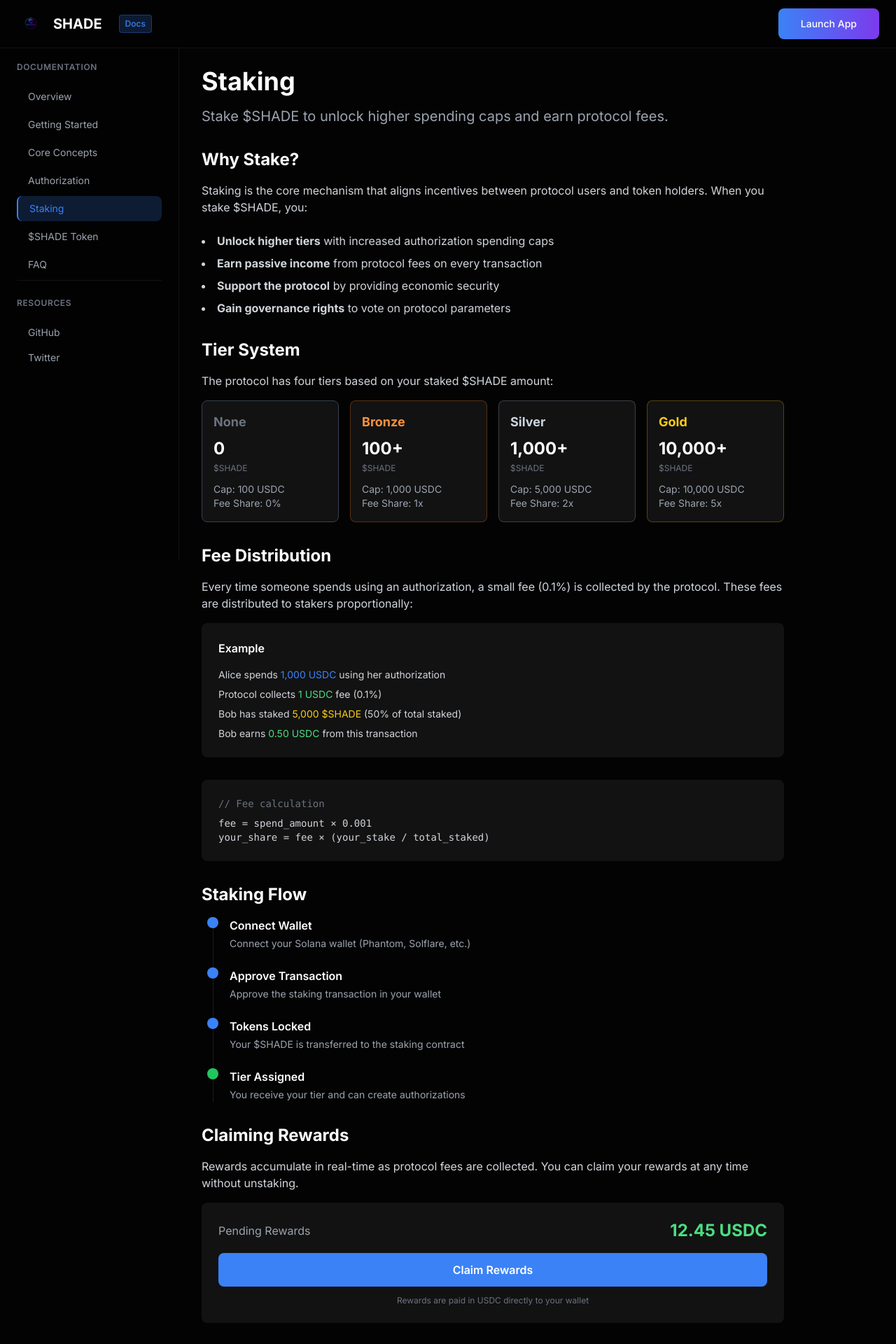
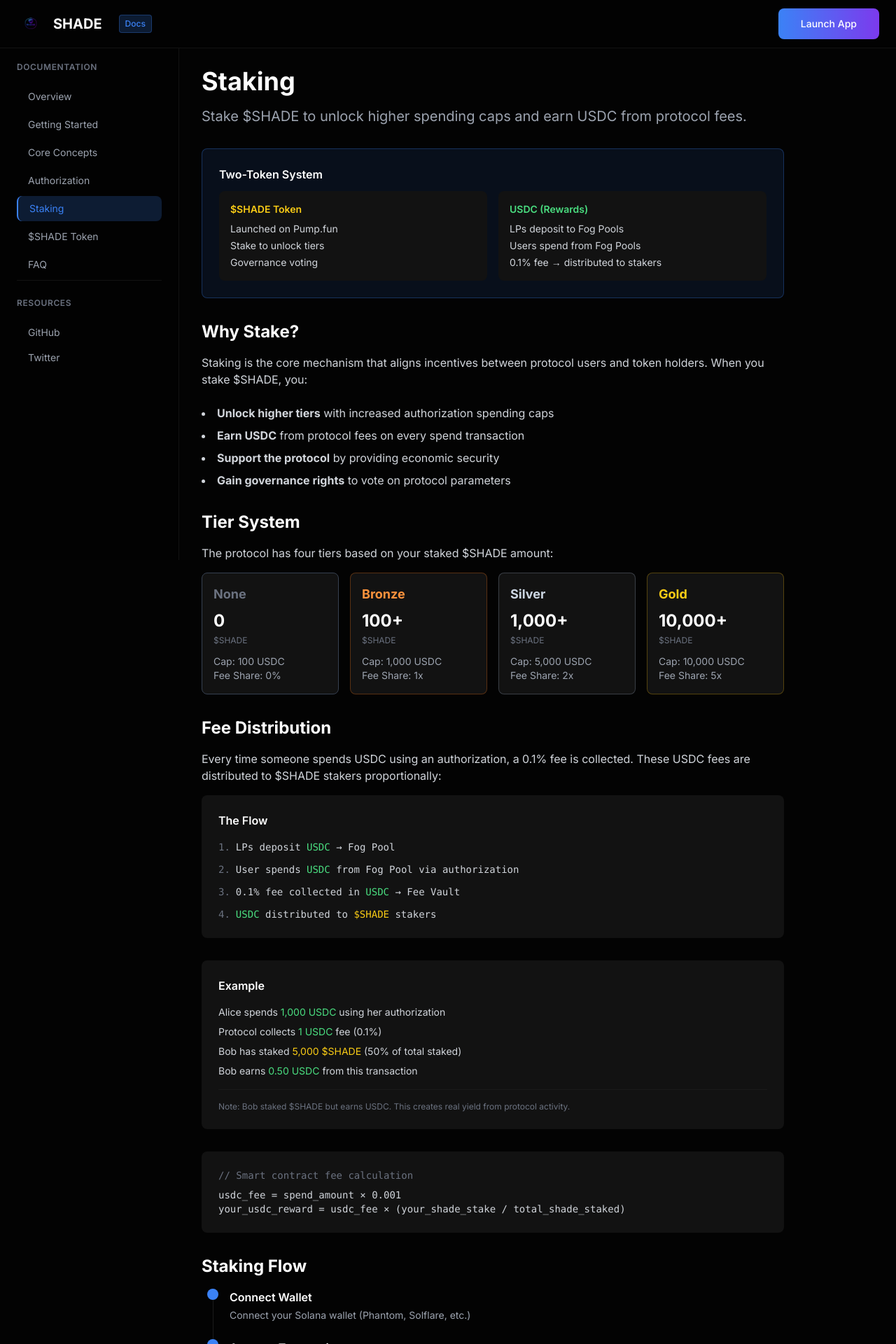
Before and after one commit to shadepay2026-arch/shade, a Next.js app: page /docs/staking in a window 1280 px wide. Shown: the top 1920 px of the page at 70% size. Built offline with nearby package versions, Linux system fonts and the light colour scheme.

Commit message:
Clarify two-token economy: stake SHADE, earn USDC - Updated staking docs with clear token flow diagram - Updated token docs with two-token economy section - Updated app UI to show USDC rewards clearly - Added explanation: LPs deposit USDC, fees collected in USDC, distributed to SHADE stakers

```diff
--- a/src/app/app/page.tsx
+++ b/src/app/app/page.tsx
@@ -265,8 +265,8 @@
             <div>
               <p className="text-sm text-gray-400 mb-1">Pending Rewards</p>
               <div className="flex items-baseline gap-2">
-                <span className="text-3xl font-bold gradient-text">{mockStakingData.pendingRewards.toFixed(2)}</span>
-                <span className="text-gray-400">USDC</span>
+                <span className="text-3xl font-bold text-green-400">{mockStakingData.pendingRewards.toFixed(2)}</span>
+                <span className="text-green-400 font-medium">USDC</span>
               </div>
             </div>
             <div className="text-right">
@@ -275,9 +275,11 @@
             </div>
           </div>
 
-          <p className="text-sm text-gray-400 mb-4">
-            Earn fees from all protocol activity. Rewards accumulate in real-time.
-          </p>
+          <div className="p-3 bg-shade-800/50 rounded-lg border border-shade-700 mb-4">
+            <p className="text-xs text-gray-400">
+              <span className="text-yellow-400">Stake $SHADE</span> → <span className="text-green-400">Earn USDC</span> from 0.1% protocol fees
+            </p>
+          </div>
 
           <button
             className="w-full btn-primary flex items-center justify-center gap-2"
@@ -286,7 +288,7 @@
             <svg className="w-5 h-5" fill="none" stroke="currentColor" viewBox="0 0 24 24">
               <path strokeLinecap="round" strokeLinejoin="round" strokeWidth={2} d="M12 8c-1.657 0-3 .895-3 2s1.343 2 3 2 3 .895 3 2-1.343 2-3 2m0-8c1.11 0 2.08.402 2.599 1M12 8V7m0 1v8m0 0v1m0-1c-1.11 0-2.08-.402-2.599-1M21 12a9 9 0 11-18 0 9 9 0 0118 0z" />
             </svg>
-            Claim Rewards
+            Claim USDC Rewards
           </button>
 
           {isDemo && (
--- a/src/app/docs/staking/page.tsx
+++ b/src/app/docs/staking/page.tsx
@@ -3,8 +3,30 @@
     <div>
       <h1 className="text-4xl font-bold mb-4">Staking</h1>
       <p className="text-xl text-gray-400 mb-8">
-        Stake $SHADE to unlock higher spending caps and earn protocol fees.
+        Stake $SHADE to unlock higher spending caps and earn USDC from protocol fees.
       </p>
+
+      <div className="bg-brand-blue/10 border border-brand-blue/30 rounded-lg p-6 mb-8">
+        <h3 className="font-semibold mb-3">Two-Token System</h3>
+        <div className="grid md:grid-cols-2 gap-4 text-sm">
+          <div className="bg-shade-800 rounded-lg p-4">
+            <p className="text-yellow-400 font-semibold mb-2">$SHADE Token</p>
+            <ul className="text-gray-300 space-y-1">
+              <li>Launched on Pump.fun</li>
+              <li>Stake to unlock tiers</li>
+              <li>Governance voting</li>
+            </ul>
+          </div>
+          <div className="bg-shade-800 rounded-lg p-4">
+            <p className="text-green-400 font-semibold mb-2">USDC (Rewards)</p>
+            <ul className="text-gray-300 space-y-1">
+              <li>LPs deposit to Fog Pools</li>
+              <li>Users spend from Fog Pools</li>
+              <li>0.1% fee → distributed to stakers</li>
+            </ul>
+          </div>
+        </div>
+      </div>
 
       <h2 className="text-2xl font-bold mb-4">Why Stake?</h2>
       <p className="text-gray-300 mb-6">
@@ -13,7 +35,7 @@
       </p>
       <ul className="list-disc list-inside text-gray-300 space-y-2 mb-8">
         <li><strong>Unlock higher tiers</strong> with increased authorization spending caps</li>
-        <li><strong>Earn passive income</strong> from protocol fees on every transaction</li>
+        <li><strong>Earn USDC</strong> from protocol fees on every spend transaction</li>
         <li><strong>Support the protocol</strong> by providing economic security</li>
         <li><strong>Gain governance rights</strong> to vote on protocol parameters</li>
       </ul>
@@ -64,24 +86,51 @@
 
       <h2 className="text-2xl font-bold mb-4">Fee Distribution</h2>
       <p className="text-gray-300 mb-4">
-        Every time someone spends using an authorization, a small fee (0.1%) is collected
-        by the protocol. These fees are distributed to stakers proportionally:
+        Every time someone spends USDC using an authorization, a 0.1% fee is collected.
+        These USDC fees are distributed to $SHADE stakers proportionally:
       </p>
+
+      <div className="bg-shade-800 rounded-lg p-6 mb-8">
+        <h4 className="font-semibold mb-4">The Flow</h4>
+        <div className="text-sm text-gray-300 space-y-3 font-mono">
+          <div className="flex items-center gap-2">
+            <span className="text-gray-500">1.</span>
+            <span>LPs deposit <span className="text-green-400">USDC</span> → Fog Pool</span>
+          </div>
+          <div className="flex items-center gap-2">
+            <span className="text-gray-500">2.</span>
+            <span>User spends <span className="text-green-400">USDC</span> from Fog Pool via authorization</span>
+          </div>
+          <div className="flex items-center gap-2">
+            <span className="text-gray-500">3.</span>
+            <span>0.1% fee collected in <span className="text-green-400">USDC</span> → Fee Vault</span>
+          </div>
+          <div className="flex items-center gap-2">
+            <span className="text-gray-500">4.</span>
+            <span><span className="text-green-400">USDC</span> distributed to <span className="text-yellow-400">$SHADE</span> stakers</span>
+          </div>
+        </div>
+      </div>
 
       <div className="bg-shade-800 rounded-lg p-6 mb-8">
         <h4 className="font-semibold mb-4">Example</h4>
         <div className="text-sm text-gray-300 space-y-2">
-          <p>Alice spends <span className="text-brand-blue">1,000 USDC</span> using her authorization</p>
+          <p>Alice spends <span className="text-green-400">1,000 USDC</span> using her authorization</p>
           <p>Protocol collects <span className="text-green-400">1 USDC</span> fee (0.1%)</p>
           <p>Bob has staked <span className="text-yellow-400">5,000 $SHADE</span> (50% of total staked)</p>
           <p>Bob earns <span className="text-green-400">0.50 USDC</span> from this transaction</p>
         </div>
+        <div className="mt-4 pt-4 border-t border-shade-700">
+          <p className="text-xs text-gray-500">
+            Note: Bob staked $SHADE but earns USDC. This creates real yield from protocol activity.
+          </p>
+        </div>
       </div>
 
       <div className="bg-shade-800 rounded-lg p-6 mb-8 font-mono text-sm">
-        <p className="text-gray-500 mb-2">// Fee calculation</p>
-        <p className="text-gray-300">fee = spend_amount × 0.001</p>
-        <p className="text-gray-300">your_share = fee × (your_stake / total_staked)</p>
+        <p className="text-gray-500 mb-2">// Smart contract fee calculation</p>
+        <p className="text-gray-300">usdc_fee = spend_amount × 0.001</p>
+        <p className="text-gray-300">your_usdc_reward = usdc_fee × (your_shade_stake / total_shade_staked)</p>
       </div>
 
       <h2 className="text-2xl font-bold mb-4">Staking Flow</h2>
@@ -113,19 +162,31 @@
 
       <h2 className="text-2xl font-bold mb-4">Claiming Rewards</h2>
       <p className="text-gray-300 mb-4">
-        Rewards accumulate in real-time as protocol fees are collected. You can claim
-        your rewards at any time without unstaking.
+        USDC rewards accumulate as protocol fees are collected. You can claim
+        your rewards at any time without unstaking your $SHADE.
       </p>
       <div className="bg-shade-800 rounded-lg p-6 mb-8">
         <div className="flex items-center justify-between mb-4">
-          <span className="text-gray-400">Pending Rewards</span>
-          <span className="text-2xl font-bold text-green-400">12.45 USDC</span>
+          <div>
+            <span className="text-gray-400 text-sm">Pending Rewards</span>
+            <div className="flex items-baseline gap-2">
+              <span className="text-2xl font-bold text-green-400">12.45</span>
+              <span className="text-green-400">USDC</span>
+            </div>
+          </div>
+          <div className="text-right">
+            <span className="text-gray-400 text-sm">Your Stake</span>
+            <div className="flex items-baseline gap-2">
+              <span className="text-xl font-bold text-yellow-400">5,000</span>
+              <span className="text-yellow-400 text-sm">$SHADE</span>
+            </div>
+          </div>
         </div>
         <button className="w-full py-3 bg-brand-blue rounded-lg font-semibold hover:bg-brand-blue/80 transition-colors">
-          Claim Rewards
+          Claim USDC Rewards
         </button>
         <p className="text-xs text-gray-500 mt-3 text-center">
-          Rewards are paid in USDC directly to your wallet
+          USDC is sent directly to your wallet. Your $SHADE stake remains locked.
         </p>
       </div>
 
--- a/src/app/docs/token/page.tsx
+++ b/src/app/docs/token/page.tsx
@@ -13,6 +13,37 @@
         and earning protocol fees.
       </p>
 
+      <div className="bg-brand-blue/10 border border-brand-blue/30 rounded-lg p-6 mb-8">
+        <h3 className="font-semibold mb-3">Two-Token Economy</h3>
+        <p className="text-gray-300 text-sm mb-4">
+          SHADE Protocol uses two tokens with distinct roles:
+        </p>
+        <div className="grid md:grid-cols-2 gap-4">
+          <div className="bg-shade-800 rounded-lg p-4">
+            <div className="flex items-center gap-2 mb-2">
+              <div className="w-8 h-8 rounded-full bg-yellow-500/20 flex items-center justify-center">
+                <span className="text-yellow-400 font-bold text-sm">$</span>
+              </div>
+              <span className="font-semibold text-yellow-400">$SHADE</span>
+            </div>
+            <p className="text-xs text-gray-400">
+              Governance token launched on Pump.fun. Stake to unlock tiers and earn rewards.
+            </p>
+          </div>
+          <div className="bg-shade-800 rounded-lg p-4">
+            <div className="flex items-center gap-2 mb-2">
+              <div className="w-8 h-8 rounded-full bg-green-500/20 flex items-center justify-center">
+                <span className="text-green-400 font-bold text-sm">$</span>
+              </div>
+              <span className="font-semibold text-green-400">USDC</span>
+            </div>
+            <p className="text-xs text-gray-400">
+              Stablecoin used in Fog Pools. Fees collected in USDC are distributed to stakers.
+            </p>
+          </div>
+        </div>
+      </div>
+
       <h2 className="text-2xl font-bold mb-4">Token Utility</h2>
       <div className="grid md:grid-cols-2 gap-4 mb-8">
         <div className="bg-shade-800 rounded-lg p-6">
@@ -20,15 +51,15 @@
           <h3 className="font-semibold mb-2">Stake for Access</h3>
           <p className="text-sm text-gray-400">
             Stake $SHADE to unlock higher authorization tiers with increased spending
-            limits and longer durations.
+            limits (up to 10,000 USDC for Gold tier).
           </p>
         </div>
         <div className="bg-shade-800 rounded-lg p-6">
           <div className="text-2xl font-bold text-brand-blue mb-2">02</div>
-          <h3 className="font-semibold mb-2">Fee Sharing</h3>
+          <h3 className="font-semibold mb-2">Earn USDC</h3>
           <p className="text-sm text-gray-400">
-            Stakers earn a share of protocol fees generated from authorization
-            requests and Fog Pool activity.
+            Stakers earn <span className="text-green-400">USDC</span> from the 0.1% fee
+            on every spend transaction. Real yield, not token emissions.
           </p>
         </div>
         <div className="bg-shade-800 rounded-lg p-6">
```
